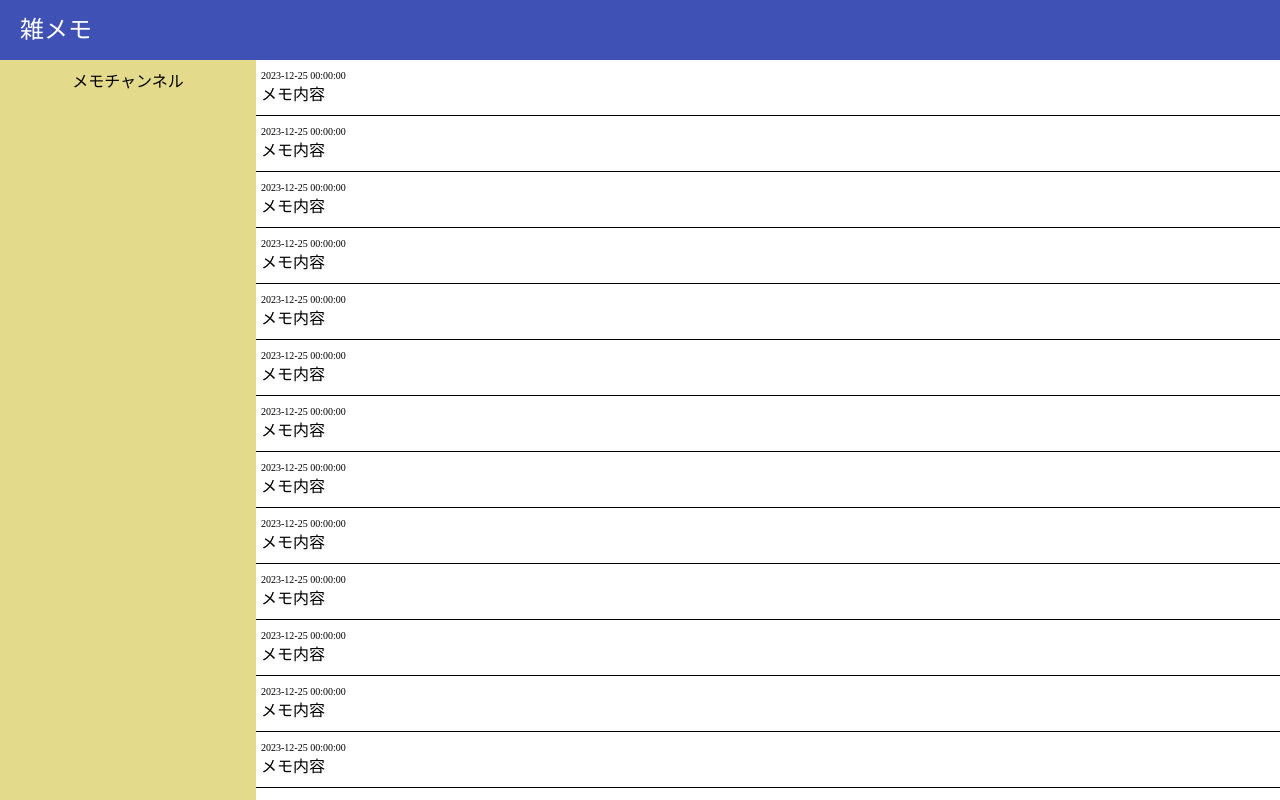
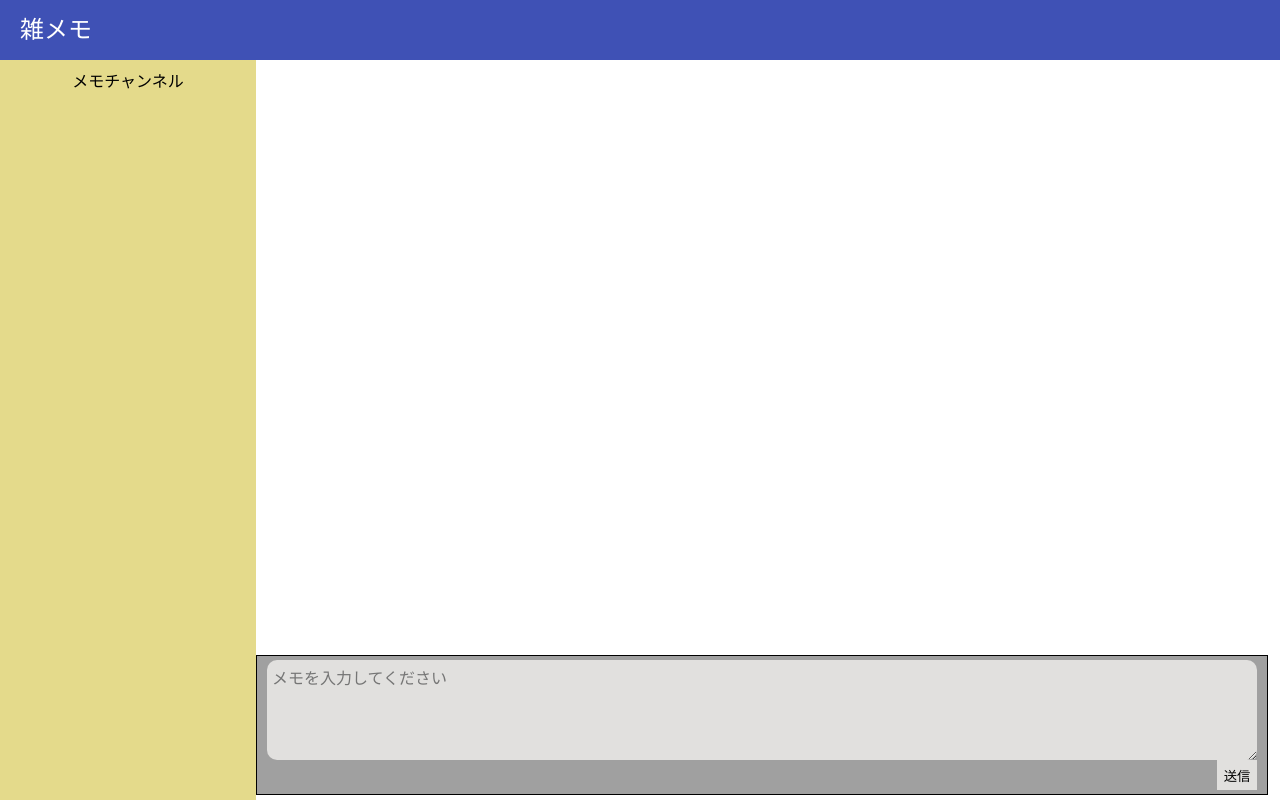
Before and after one commit to mesichicken/zatumemo, a Vue app: page / in a window 1280 px wide. Built offline with nearby package versions, Linux system fonts and the light colour scheme.

Commit message:
いろいろ実装

```diff
--- a/src/renderer/src/App.vue
+++ b/src/renderer/src/App.vue
@@ -1,7 +1,6 @@
 <script setup lang="ts">
 import MemoChannel from './components/MemoChannel.vue'
 import MemoLists from './components/MemoLists.vue'
-import Versions from './components/Versions.vue'
 </script>
 
 <template>
--- a/src/renderer/src/components/MemoCard.vue
+++ b/src/renderer/src/components/MemoCard.vue
@@ -1,85 +1,16 @@
-<script setup lang="ts"></script>
+<script setup lang="ts">
+interface Props {
+  memo: string
+}
+
+const props = defineProps<Props>();
+
+</script>
 
 <template>
   <li class="memo-card">
     <h3>2023-12-25 00:00:00</h3>
-    <p>メモ内容</p>
-  </li>
-  <li class="memo-card">
-    <h3>2023-12-25 00:00:00</h3>
-    <p>メモ内容</p>
-  </li>
-  <li class="memo-card">
-    <h3>2023-12-25 00:00:00</h3>
-    <p>メモ内容</p>
-  </li>
-  <li class="memo-card">
-    <h3>2023-12-25 00:00:00</h3>
-    <p>メモ内容</p>
-  </li>
-  <li class="memo-card">
-    <h3>2023-12-25 00:00:00</h3>
-    <p>メモ内容</p>
-  </li>
-  <li class="memo-card">
-    <h3>2023-12-25 00:00:00</h3>
-    <p>メモ内容</p>
-  </li>
-  <li class="memo-card">
-    <h3>2023-12-25 00:00:00</h3>
-    <p>メモ内容</p>
-  </li>
-  <li class="memo-card">
-    <h3>2023-12-25 00:00:00</h3>
-    <p>メモ内容</p>
-  </li>
-  <li class="memo-card">
-    <h3>2023-12-25 00:00:00</h3>
-    <p>メモ内容</p>
-  </li>
-  <li class="memo-card">
-    <h3>2023-12-25 00:00:00</h3>
-    <p>メモ内容</p>
-  </li>
-  <li class="memo-card">
-    <h3>2023-12-25 00:00:00</h3>
-    <p>メモ内容</p>
-  </li>
-  <li class="memo-card">
-    <h3>2023-12-25 00:00:00</h3>
-    <p>メモ内容</p>
-  </li>
-  <li class="memo-card">
-    <h3>2023-12-25 00:00:00</h3>
-    <p>メモ内容</p>
-  </li>
-  <li class="memo-card">
-    <h3>2023-12-25 00:00:00</h3>
-    <p>メモ内容</p>
-  </li>
-  <li class="memo-card">
-    <h3>2023-12-25 00:00:00</h3>
-    <p>メモ内容</p>
-  </li>
-  <li class="memo-card">
-    <h3>2023-12-25 00:00:00</h3>
-    <p>メモ内容</p>
-  </li>
-  <li class="memo-card">
-    <h3>2023-12-25 00:00:00</h3>
-    <p>メモ内容</p>
-  </li>
-  <li class="memo-card">
-    <h3>2023-12-25 00:00:00</h3>
-    <p>メモ内容</p>
-  </li>
-  <li class="memo-card">
-    <h3>2023-12-25 00:00:00</h3>
-    <p>メモ内容</p>
-  </li>
-  <li class="memo-card">
-    <h3>2023-12-25 00:00:00</h3>
-    <p>メモ内容</p>
+    <p>{{ props.memo }}</p>
   </li>
 </template>
 
@@ -94,4 +25,3 @@ h3 {
   border-bottom: 1px solid #000;
 }
 </style>
-%windir%\system32\wsl.exe -cur_console:pm:/mnt
--- a/src/renderer/src/components/MemoChannel.vue
+++ b/src/renderer/src/components/MemoChannel.vue
@@ -1,5 +1,4 @@
 <script setup lang="ts">
-import { reactive } from 'vue'
 </script>
 
 <template>
--- a/src/renderer/src/components/MemoLists.vue
+++ b/src/renderer/src/components/MemoLists.vue
@@ -1,18 +1,41 @@
 <script setup lang="ts">
-import { reactive } from 'vue'
+import { ref } from 'vue'
 import MemoCard from './MemoCard.vue'
+
+const memo = ref('')
+const memoList = ref<string[]>([])
+
+const onAdd = (e: Event): void => {
+  e.preventDefault()
+  memoList.value.push(memo.value)
+  memo.value = ''
+}
+
 </script>
 
 <template>
   <div class="memo-lists scrollable-content">
-    <ul>
-      <MemoCard />
+    <ul v-for="(memo, index) in memoList" :key="index">
+      <MemoCard
+        :memo="memo"
+      />
     </ul>
+  </div>
+  <div class="memo-form">
+    <form @submit.prevent="onAdd">
+      <!-- コントロールキーを押しながらEnterでも送信できる -->
+      <textarea name="" id="" cols="30" rows="10" v-model="memo" placeholder="メモを入力してください" @keydown.enter.ctrl="onAdd">
+
+      </textarea>
+      <button class="submit" type="submit">送信</button>
+    </form>
   </div>
 </template>
 
 <style lang="scss" scoped>
 @import '../assets/scss/main.scss';
+
+$scrollbar-width: 12px;
 .memo-lists {
   width: 80%;
   height: calc(100vh - #{$header-height});
@@ -26,7 +49,7 @@ import MemoCard from './MemoCard.vue'
 
 /* スクロールバー全体のスタイルを設定 */
 .scrollable-content::-webkit-scrollbar {
-  width: 12px; /* スクロールバーの幅 */
+  width: $scrollbar-width; /* 縦スクロールの幅 */
   background-color: #f5f5f5; /* スクロールバーの背景色 */
 }
 
@@ -41,4 +64,43 @@ import MemoCard from './MemoCard.vue'
 .scrollable-content::-webkit-scrollbar-thumb:hover {
   background-color: #a0a0a0; /* ホバー時のつまみの色 */
 }
+
+.memo-form {
+  position: absolute;
+  bottom: 5px;
+  left: 20%;
+  width: calc(80% - $scrollbar-width);
+  height: 140px;
+  padding: 4px 10px;
+  background-color: #a0a0a0;
+  border: 1px solid #000;
+}
+
+.memo-form form {
+  display: flex;
+  justify-content: center;
+  flex-wrap: wrap;
+}
+.memo-form textarea {
+  width: 100%;
+  height: 100px;
+  padding: 5px;
+  border-radius: 10px;
+  border: none;
+  outline: none;
+  font-size: 16px;
+  font-weight: normal;
+  background-color: #e1e0de;
+}
+
+.memo-form .submit {
+  margin: 0 0 0 auto;
+  width: 40px;
+  height: 30px;
+  border: none;
+  outline: none;
+  background-color: #e1e0de;
+  cursor: pointer;
+}
+
 </style>
```
